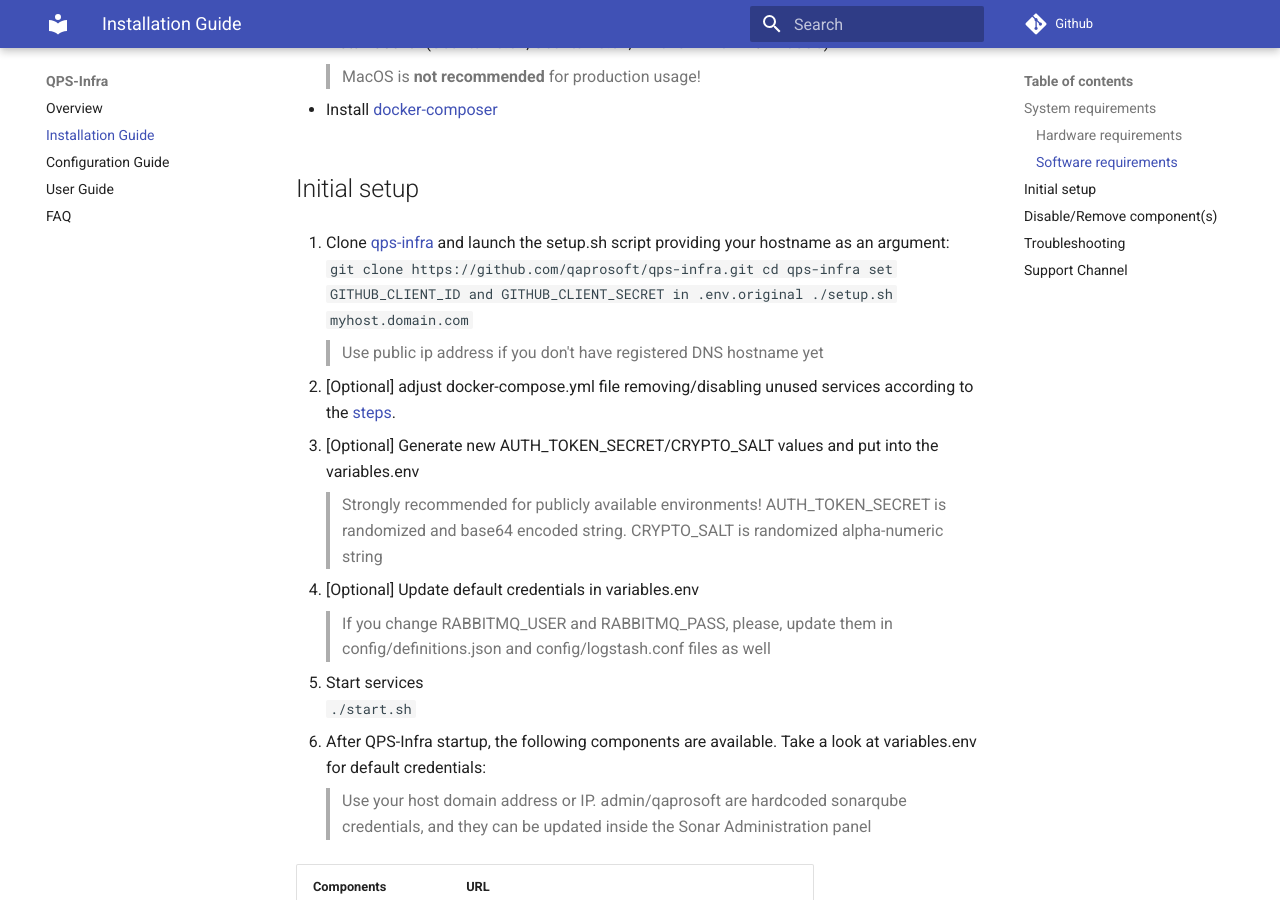
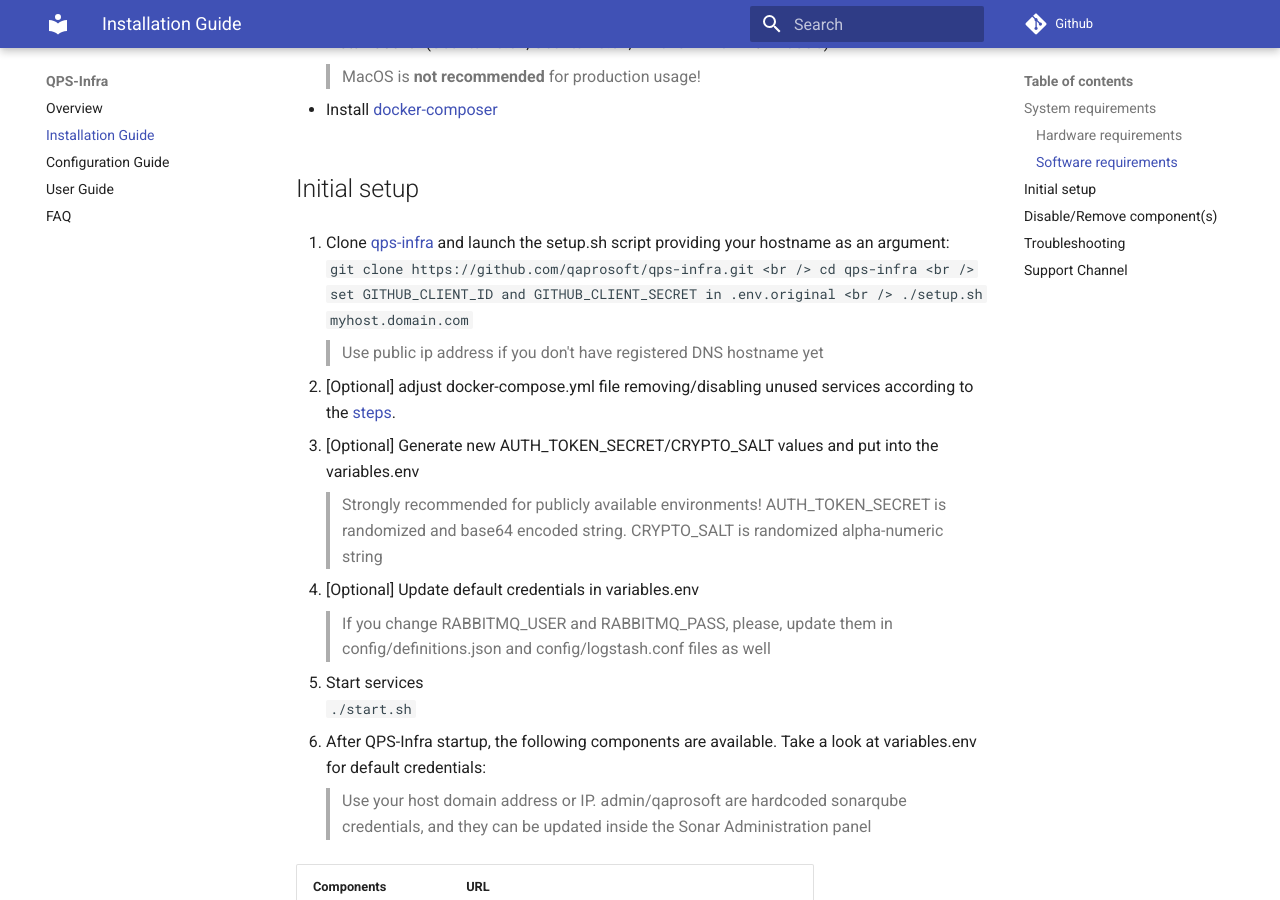
Before and after one commit to zebrunner/community-edition, an MkDocs documentation site: the page built from docs/install-guide.md, in a window 1280 px wide and 900 px high, scrolled down 718 px. Built offline with MkDocs 1.6.1 and Material for MkDocs 9.7.7, drawn with Linux system fonts in a browser that asks for light colours; comment, search, counter and statistics services are not loaded; old or Windows-style settings are respelled for this version of MkDocs.

````diff
--- a/docs/install-guide.md
+++ b/docs/install-guide.md
@@ -26,9 +26,9 @@
 
 1. Clone [qps-infra](https://github.com/qaprosoft/qps-infra) and launch the setup.sh script providing your hostname as an argument:<br>
   ```
-  git clone https://github.com/qaprosoft/qps-infra.git
-  cd qps-infra
-  set GITHUB_CLIENT_ID and GITHUB_CLIENT_SECRET in .env.original
+  git clone https://github.com/qaprosoft/qps-infra.git <br />
+  cd qps-infra <br />
+  set GITHUB_CLIENT_ID and GITHUB_CLIENT_SECRET in .env.original <br />
   ./setup.sh myhost.domain.com
   ```
   > Use public ip address if you don't have registered DNS hostname yet
````
